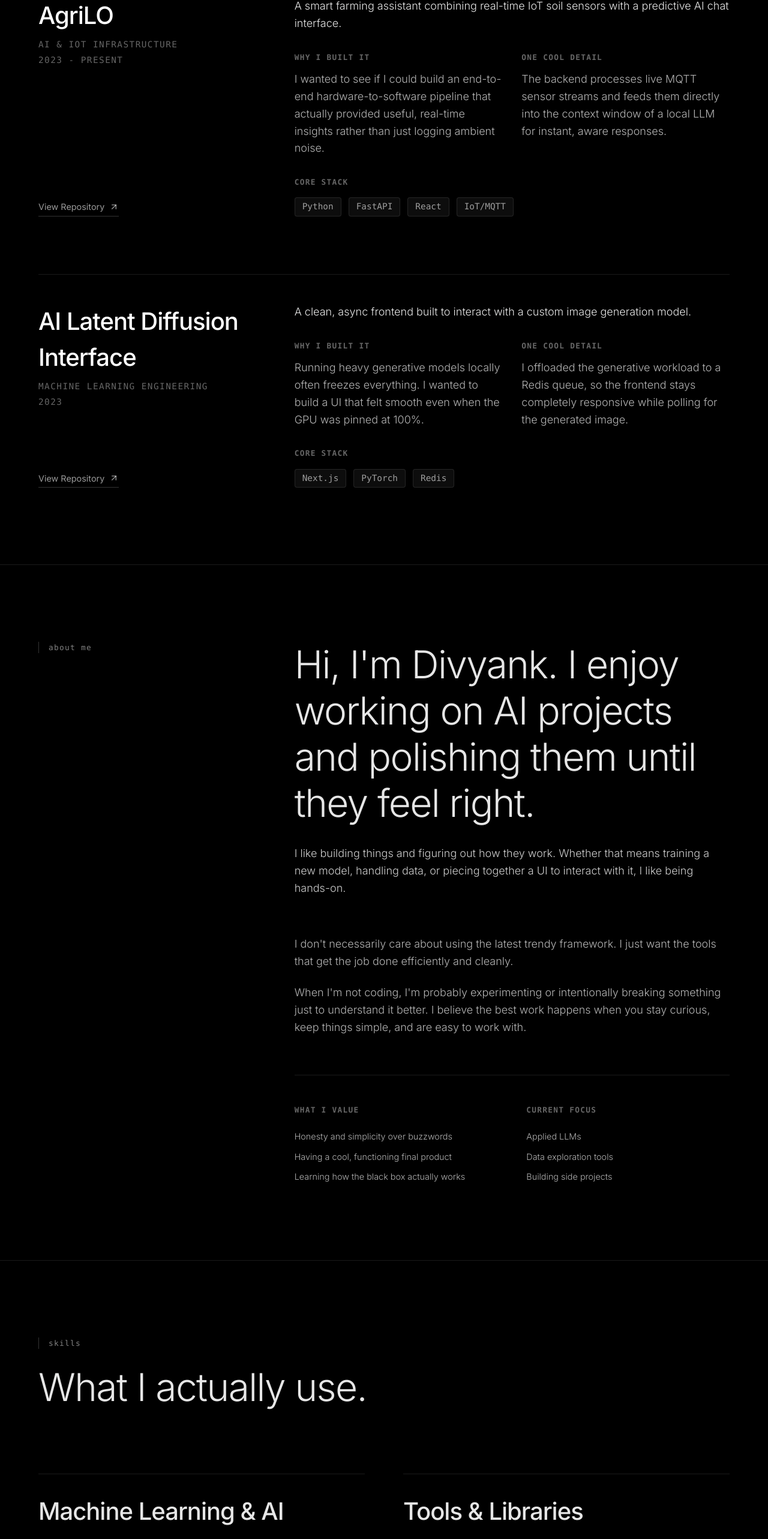
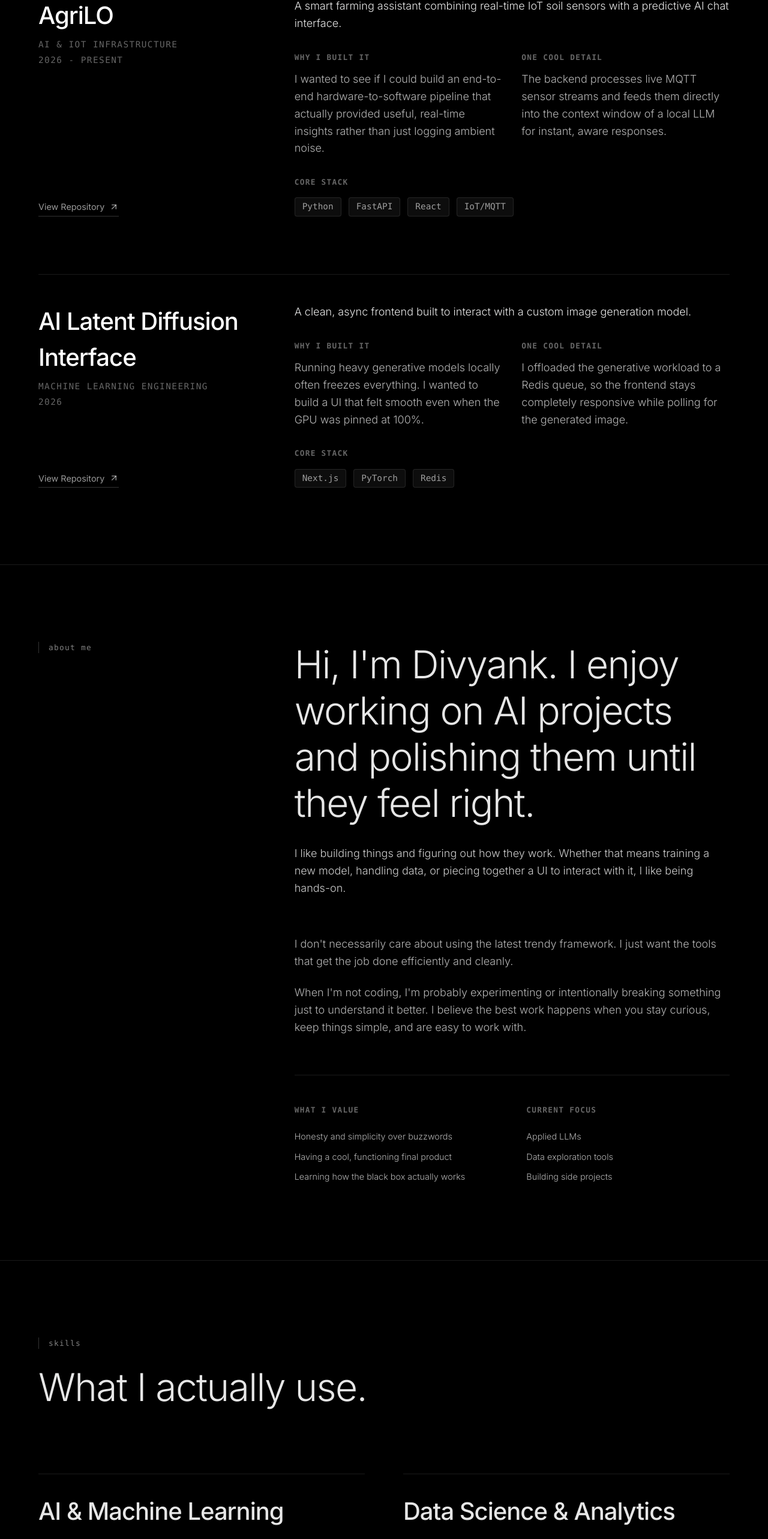
Before and after one commit to DivyankLosse/portfolio-site, a Next.js app: page / in a window 1280 px wide. Shown: the part 4376-6942 px from the top of the page at 60% size. Built offline with nearby package versions, Linux system fonts and the light colour scheme; a web font is replaced by a local one.

Commit message:
chore: update project dates from 2023 to 2026

```diff
--- a/components/Projects.tsx
+++ b/components/Projects.tsx
@@ -21,7 +21,7 @@ const projects: Project[] = [
         id: "01",
         title: "AgriLO",
         category: "AI & IoT Infrastructure",
-        timeframe: "2023 - Present",
+        timeframe: "2026 - Present",
         description: "A smart farming assistant combining real-time IoT soil sensors with a predictive AI chat interface.",
         whyIBuiltIt: "I wanted to see if I could build an end-to-end hardware-to-software pipeline that actually provided useful, real-time insights rather than just logging ambient noise.",
         coolDetail: "The backend processes live MQTT sensor streams and feeds them directly into the context window of a local LLM for instant, aware responses.",
@@ -32,7 +32,7 @@ const projects: Project[] = [
         id: "02",
         title: "AI Latent Diffusion Interface",
         category: "Machine Learning Engineering",
-        timeframe: "2023",
+        timeframe: "2026",
         description: "A clean, async frontend built to interact with a custom image generation model.",
         whyIBuiltIt: "Running heavy generative models locally often freezes everything. I wanted to build a UI that felt smooth even when the GPU was pinned at 100%.",
         coolDetail: "I offloaded the generative workload to a Redis queue, so the frontend stays completely responsive while polling for the generated image.",
--- a/components/Services.tsx
+++ b/components/Services.tsx
@@ -4,19 +4,24 @@ import { motion } from "framer-motion";
 
 const capabilities = [
     {
-        category: "Machine Learning & AI",
-        description: "Training predictive models and working with generative AI. Focused on evaluating models and processing data effectively.",
-        tools: ["Predictive Modeling", "Generative AI", "Model Training", "Time-Series"]
+        category: "AI & Machine Learning",
+        description: "Experience across Machine Learning, Deep Learning, Computer Vision, and NLP. Currently diving deeper into applied LLMs and RAG architectures.",
+        tools: ["Deep Learning", "Computer Vision", "NLP", "LLMs (Learning to apply)"]
+    },
+    {
+        category: "Data Science & Analytics",
+        description: "Making sense of messy datasets. Handling pipelines, extracting insights, and building clear visualizations.",
+        tools: ["Data Science", "Data Analytics", "Data Visualization", "Time-Series"]
     },
     {
         category: "Tools & Libraries",
-        description: "The core stack I use to experiment with datasets, build pipelines, and construct models.",
+        description: "The core stack I use to experiment with datasets, train models, and build out complete projects.",
         tools: ["Python", "TensorFlow", "PyTorch", "Pandas", "Scikit-learn"]
     },
     {
         category: "Supporting Skills",
-        description: "Everything else needed to actually get a model working in a project instead of just sitting in a notebook.",
-        tools: ["Data Analysis", "FastAPI", "MQTT", "React"]
+        description: "Everything else needed to actually ship a project instead of just leaving it in a Jupyter notebook.",
+        tools: ["FastAPI", "React", "MQTT", "APIs"]
     }
 ];
 
```
